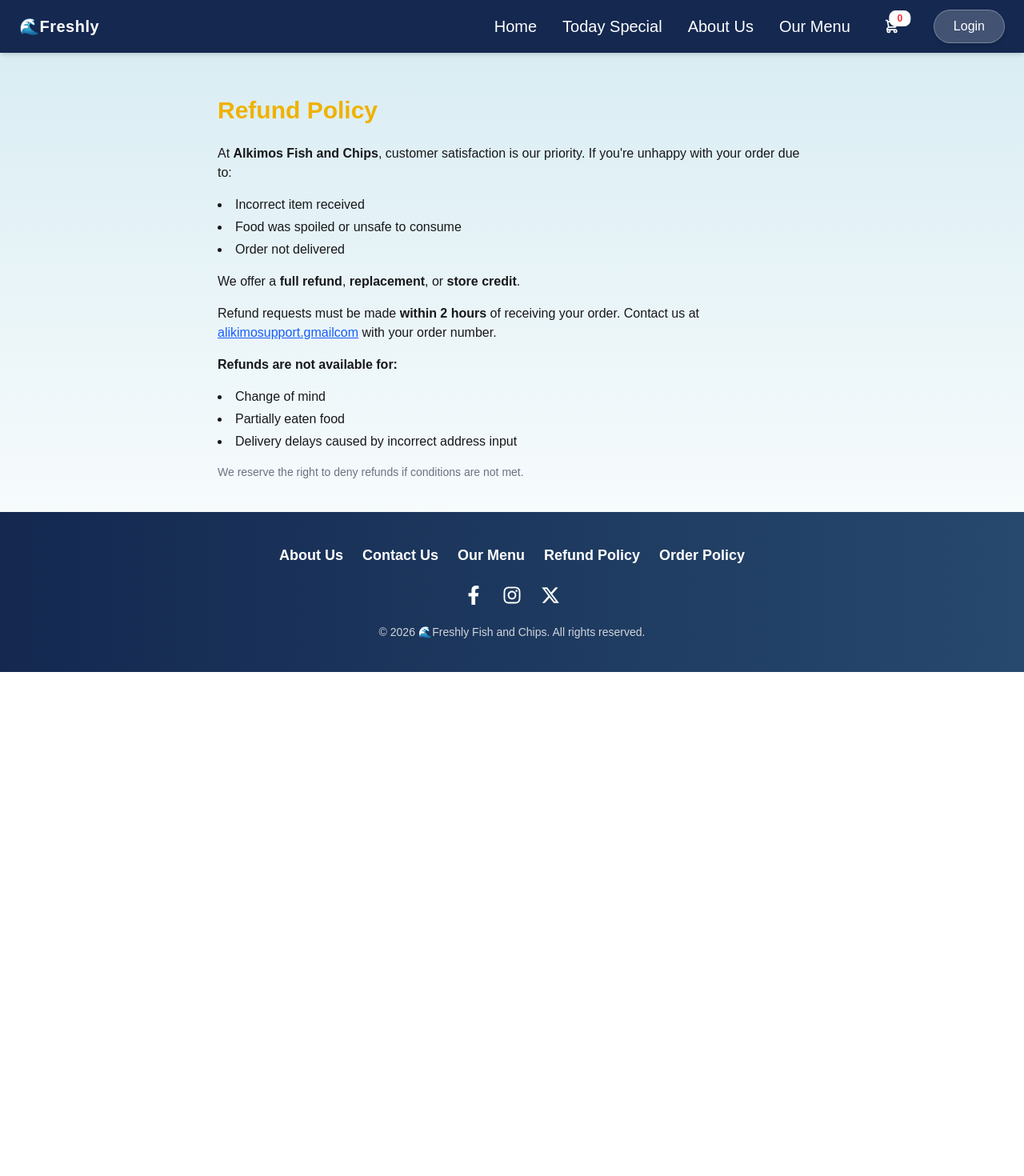
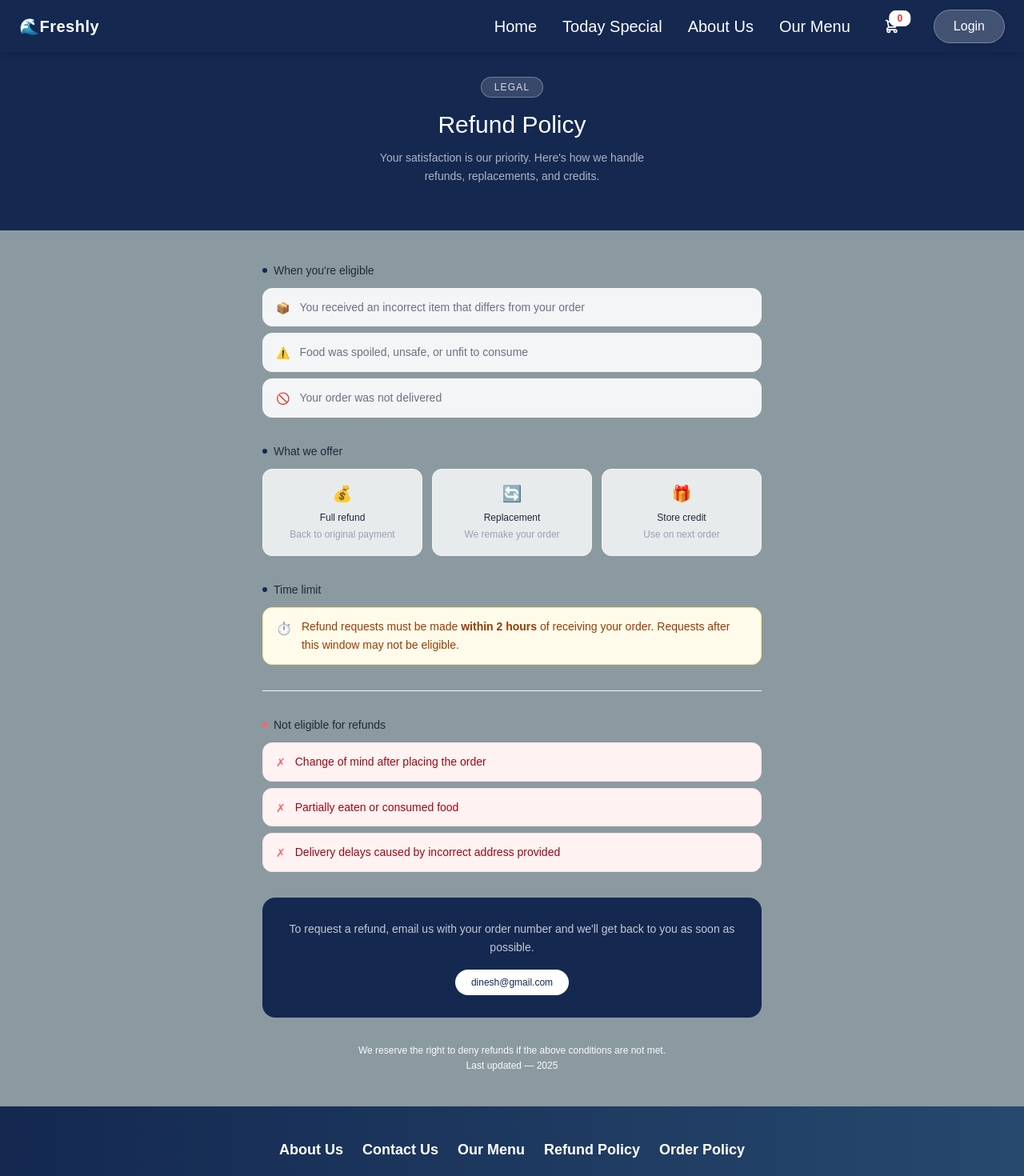
Before and after one commit to budhathokidinesh/Ishikiya-front, a React (Vite) app: page /refund-policy in a window 1280 px wide. Shown: the top 1470 px of the page at 80% size. Before the commit the page ends 840 px from the top, so only its background shows below. Built offline with nearby package versions, Linux system fonts and the light colour scheme; no server answers; what @react-pdf/renderer would draw is missing.

Commit message:
layout of some pages are fixed

```diff
--- a/src/App.css
+++ b/src/App.css
@@ -1,15 +1,3 @@
-body {
-  margin: 0;
-  padding: 0;
-  font-family: sans-serif;
-  background: linear-gradient(
-    180deg,
-    rgba(173, 216, 230, 0.5) 0%,
-    rgba(255, 255, 255, 0.7) 100%
-  );
-  min-height: 100vh;
-}
-
 .app-layout {
   display: flex;
   flex-direction: column;
--- a/src/index.css
+++ b/src/index.css
@@ -11,10 +11,14 @@ body,
   margin: 0;
   padding: 0;
   width: 100%;
+  font-family: sans-serif;
 }
-.main-content {
-  max-width: 1440px;
-  margin: 0 auto;
-  flex: 1;
-  width: 100%;
+
+body {
+  background: linear-gradient(
+    180deg,
+    rgba(173, 216, 230, 0.5) 0%,
+    rgba(255, 255, 255, 0.7) 100%
+  );
+  min-height: 100vh;
 }
--- a/src/pages/HomePage.jsx
+++ b/src/pages/HomePage.jsx
@@ -6,7 +6,7 @@ import React from "react";
 
 const HomePage = () => {
   return (
-    <div>
+    <div className="bg-[#8B9AA0]">
       <Header />
       <br />
       <br />
--- a/src/pages/MenuPage.jsx
+++ b/src/pages/MenuPage.jsx
@@ -66,7 +66,7 @@ const MenuPage = () => {
     dispatch(fetchCart());
   };
   return (
-    <div className="pt-[12vh] px-8 sm:px-4 md:px-6">
+    <div className="pt-[12vh] px-8 sm:px-4 md:px-6 bg-[#8B9AA0]">
       <div className="container mx-auto py-8">
         <div className="p-5 mb-14">
           <div className="flex flex-wrap justify-center mb-8 gap-4">
--- a/src/pages/RefundPolicy.jsx
+++ b/src/pages/RefundPolicy.jsx
@@ -2,39 +2,150 @@ import React from "react";
 
 const RefundPolicy = () => {
   return (
-    <div className="container mx-auto px-4 py-10 max-w-3xl mt-[10vh]">
-      <h1 className="text-3xl font-bold mb-6 text-yellow-500">Refund Policy</h1>
-      <p className="mb-4">
-        At <strong>Alkimos Fish and Chips</strong>, customer satisfaction is our
-        priority. If you're unhappy with your order due to:
-      </p>
-      <ul className="list-disc list-inside mb-4 space-y-1">
-        <li>Incorrect item received</li>
-        <li>Food was spoiled or unsafe to consume</li>
-        <li>Order not delivered</li>
-      </ul>
-      <p className="mb-4">
-        We offer a <strong>full refund</strong>, <strong>replacement</strong>,
-        or
-        <strong> store credit</strong>.
-      </p>
-      <p className="mb-4">
-        Refund requests must be made <strong>within 2 hours</strong> of
-        receiving your order. Contact us at{" "}
-        <a href="mailto:alikimsupport.com" className="text-blue-600 underline">
-          alikimosupport.gmailcom
-        </a>{" "}
-        with your order number.
-      </p>
-      <p className="mb-4 font-semibold">Refunds are not available for:</p>
-      <ul className="list-disc list-inside mb-4 space-y-1">
-        <li>Change of mind</li>
-        <li>Partially eaten food</li>
-        <li>Delivery delays caused by incorrect address input</li>
-      </ul>
-      <p className="text-sm text-gray-500">
-        We reserve the right to deny refunds if conditions are not met.
-      </p>
+    <div className="min-h-screen pt-[5vh] bg-[#8B9AA0]">
+      {/* Hero */}
+      <div className="bg-[#142850] text-white py-14 px-6 text-center">
+        <span className="inline-block bg-white/15 border border-white/30 text-white/80 text-xs uppercase tracking-widest px-4 py-1 rounded-full mb-4">
+          Legal
+        </span>
+        <h1 className="text-3xl font-medium mb-3">Refund Policy</h1>
+        <p className="text-white/65 text-sm max-w-sm mx-auto leading-relaxed">
+          Your satisfaction is our priority. Here's how we handle refunds,
+          replacements, and credits.
+        </p>
+      </div>
+
+      <div className="max-w-2xl mx-auto px-6 py-10 space-y-8">
+        {/* Eligible */}
+        <div>
+          <h2 className="text-sm font-medium text-gray-800 mb-3 flex items-center gap-2">
+            <span className="w-1.5 h-1.5 rounded-full bg-[#142850] inline-block"></span>
+            When you're eligible
+          </h2>
+          <div className="space-y-2">
+            {[
+              {
+                icon: "📦",
+                text: "You received an incorrect item that differs from your order",
+              },
+              {
+                icon: "⚠️",
+                text: "Food was spoiled, unsafe, or unfit to consume",
+              },
+              { icon: "🚫", text: "Your order was not delivered" },
+            ].map((item) => (
+              <div
+                key={item.text}
+                className="flex items-start gap-3 bg-white/90 border border-gray-100 rounded-xl px-4 py-3"
+              >
+                <span className="text-sm mt-0.5">{item.icon}</span>
+                <p className="text-sm text-gray-500 leading-relaxed">
+                  {item.text}
+                </p>
+              </div>
+            ))}
+          </div>
+        </div>
+
+        {/* What we offer */}
+        <div>
+          <h2 className="text-sm font-medium text-gray-800 mb-3 flex items-center gap-2">
+            <span className="w-1.5 h-1.5 rounded-full bg-[#142850] inline-block"></span>
+            What we offer
+          </h2>
+          <div className="grid grid-cols-3 gap-3">
+            {[
+              {
+                icon: "💰",
+                label: "Full refund",
+                sub: "Back to original payment",
+              },
+              { icon: "🔄", label: "Replacement", sub: "We remake your order" },
+              { icon: "🎁", label: "Store credit", sub: "Use on next order" },
+            ].map((item) => (
+              <div
+                key={item.label}
+                className="bg-white/80 border border-gray-100 rounded-xl p-4 text-center"
+              >
+                <div className="text-xl mb-2">{item.icon}</div>
+                <p className="text-xs font-medium text-gray-800 mb-1">
+                  {item.label}
+                </p>
+                <p className="text-xs text-gray-400 leading-relaxed">
+                  {item.sub}
+                </p>
+              </div>
+            ))}
+          </div>
+        </div>
+
+        {/* Time limit */}
+        <div>
+          <h2 className="text-sm font-medium text-gray-800 mb-3 flex items-center gap-2">
+            <span className="w-1.5 h-1.5 rounded-full bg-[#142850] inline-block"></span>
+            Time limit
+          </h2>
+          <div className="bg-amber-50 border border-amber-200 rounded-xl px-4 py-3 flex items-start gap-3">
+            <span className="text-base mt-0.5">⏱️</span>
+            <p className="text-sm text-amber-800 leading-relaxed">
+              Refund requests must be made <strong>within 2 hours</strong> of
+              receiving your order. Requests after this window may not be
+              eligible.
+            </p>
+          </div>
+        </div>
+
+        <hr className="border-gray-100" />
+
+        {/* Not eligible */}
+        <div>
+          <h2 className="text-sm font-medium text-gray-800 mb-3 flex items-center gap-2">
+            <span className="w-1.5 h-1.5 rounded-full bg-red-400 inline-block"></span>
+            Not eligible for refunds
+          </h2>
+          <div className="space-y-2">
+            {[
+              "Change of mind after placing the order",
+              "Partially eaten or consumed food",
+              "Delivery delays caused by incorrect address provided",
+            ].map((text) => (
+              <div
+                key={text}
+                className="flex items-start gap-3 bg-red-50 border border-red-100 rounded-xl px-4 py-3"
+              >
+                <span className="text-red-400 text-sm font-medium mt-0.5">
+                  ✗
+                </span>
+                <p className="text-sm text-red-800 leading-relaxed">{text}</p>
+              </div>
+            ))}
+          </div>
+        </div>
+
+        {/* Contact */}
+        <div className="bg-[#142850] rounded-2xl py-7 px-6 text-center">
+          <p className="text-white/75 text-sm leading-relaxed mb-4">
+            To request a refund, email us with your order number and we'll get
+            back to you as soon as possible.
+          </p>
+          <a
+            href="mailto:dinesh@gmail.com"
+            className="inline-block bg-white
+            text-[#142850] text-xs font-medium px-5 py-2 rounded-full
+            hover:bg-gray-100 transition"
+          >
+            {" "}
+            dinesh@gmail.com
+          </a>
+        </div>
+
+        <p className="text-xs text-gray-50 text-center leading-relaxed">
+          We reserve the right to deny refunds if the above conditions are not
+          met.
+          <br />
+          Last updated — 2025
+        </p>
+      </div>
     </div>
   );
 };
```
Also changed, not shown: src/pages/AboutUsPage.jsx (+120 -52 lines).
